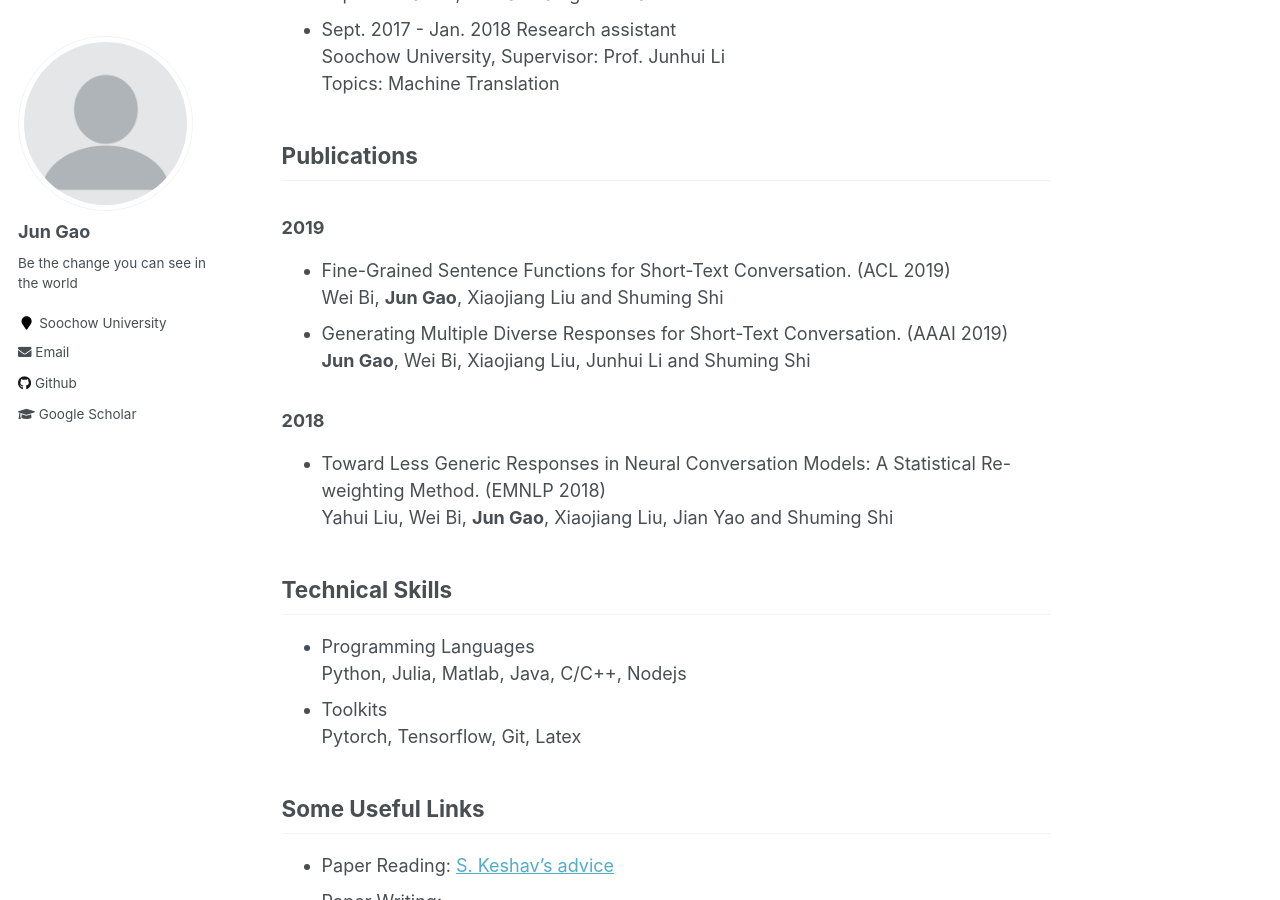
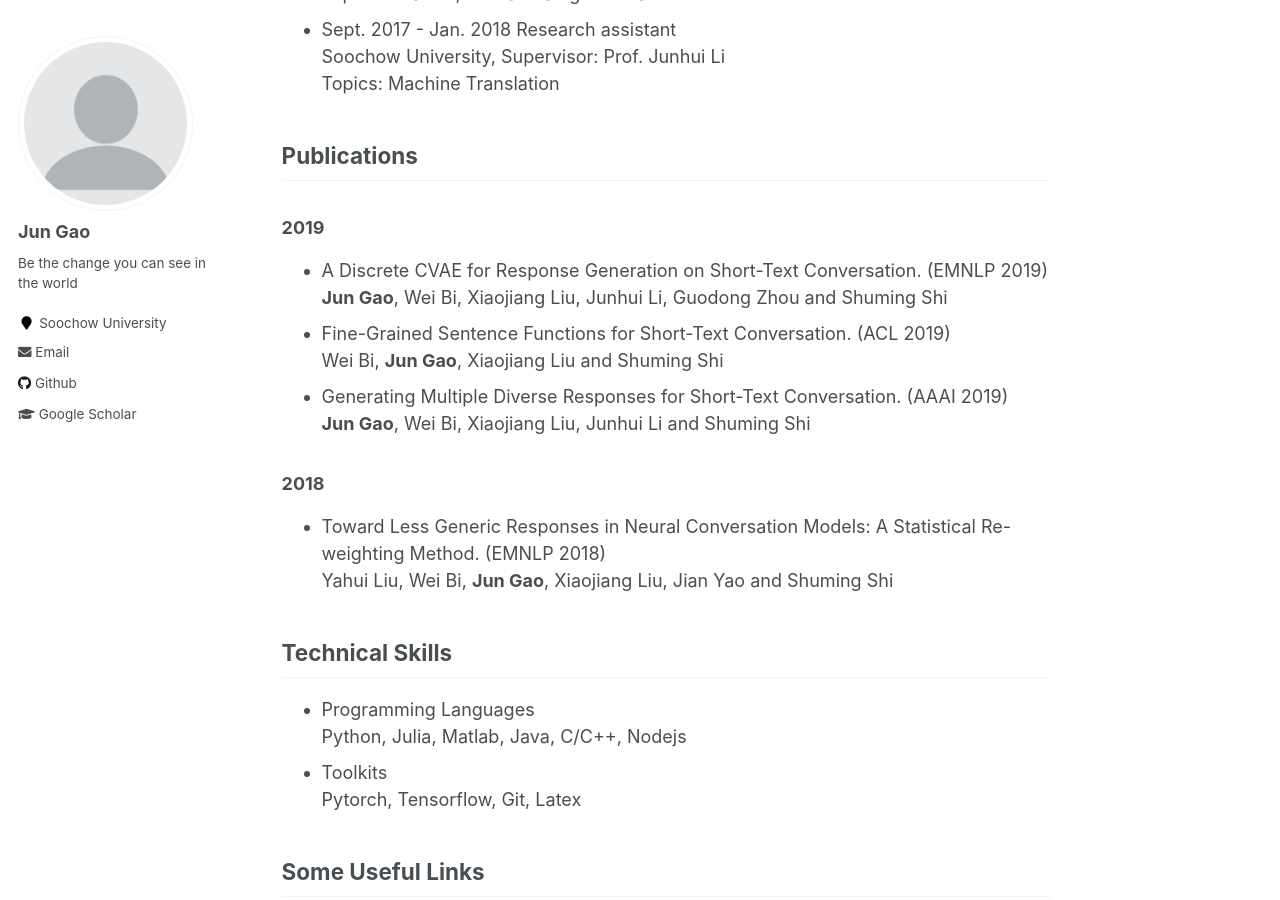
Before and after one commit to gaojun4ever/gaojun4ever.github.io, a Jekyll site: the page built from _pages/about.md, in a window 1280 px wide and 900 px high, scrolled down 768 px. Built offline with Jekyll 4.4.1, drawn with Linux system fonts in a browser that asks for light colours.

Commit message:
Update about.md

```diff
--- a/_pages/about.md
+++ b/_pages/about.md
@@ -29,6 +29,8 @@ I am currently a research intern at Tencent AI Lab. My recent research concentra
 ## Publications
 
 ### 2019
+- A Discrete CVAE for Response Generation on Short-Text Conversation. (EMNLP 2019)
+  **Jun Gao**, Wei Bi, Xiaojiang Liu, Junhui Li, Guodong Zhou and Shuming Shi
 - Fine-Grained Sentence Functions for Short-Text Conversation. (ACL 2019)
   Wei Bi, **Jun Gao**, Xiaojiang Liu and Shuming Shi
 - Generating Multiple Diverse Responses for Short-Text Conversation. (AAAI 2019)
```
